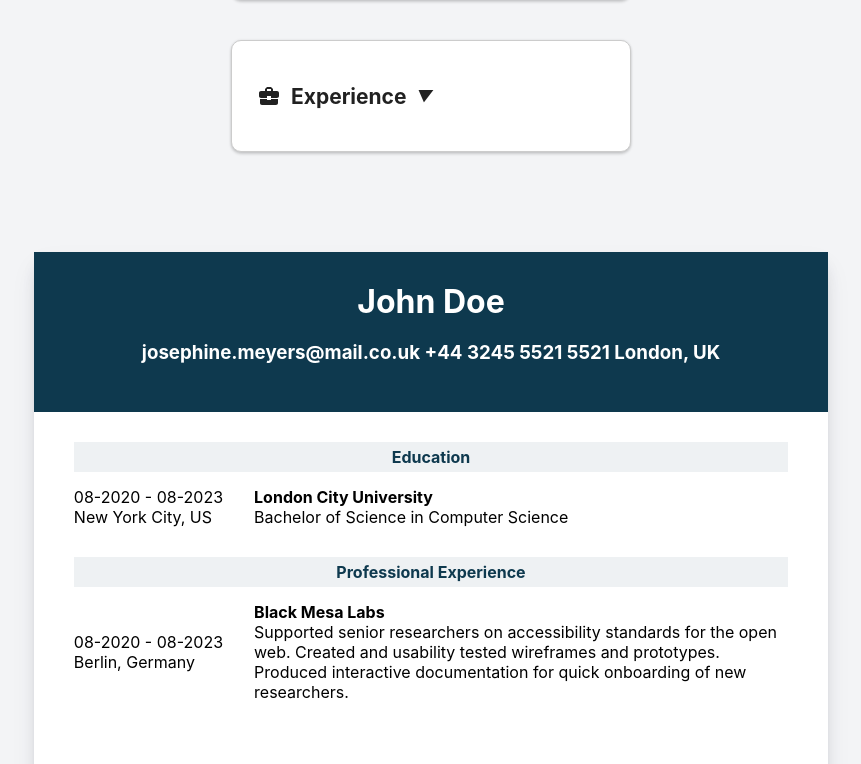
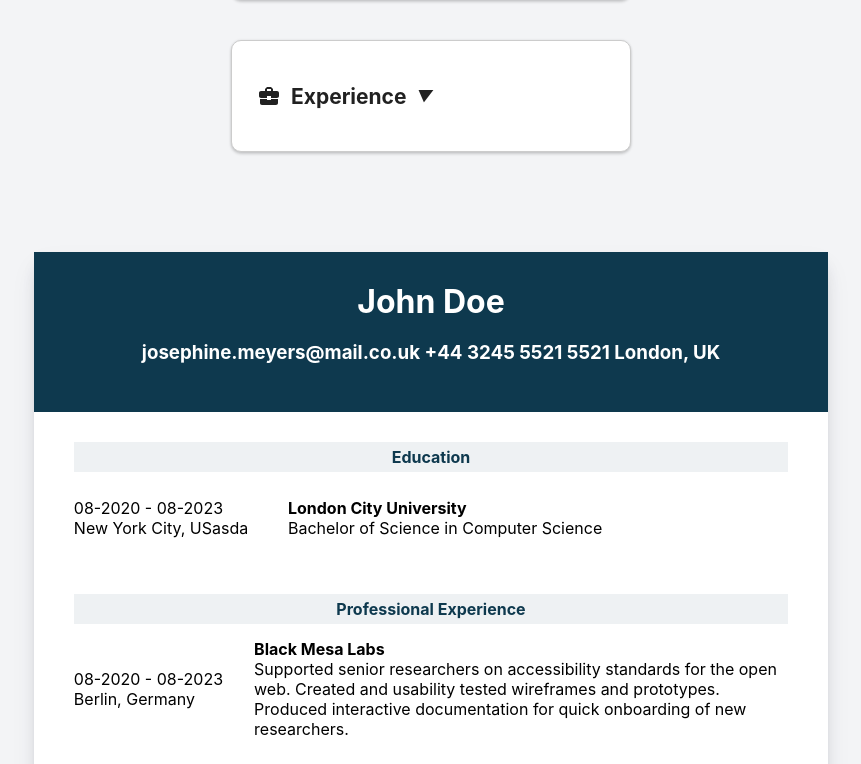
Before and after one commit to jabaaq/CV-Application, a React (Create React App) app: page / in a window 1280 px wide. Shown: the part 675-1439 px from the top of the page, without its empty margins (209-1070 px from the left). Built offline with nearby package versions, Linux system fonts and the light colour scheme.

Commit message:
decided to break the Resume component down into components - that's why I created the EducationItem/ExperienceItem. The EducationItem is already modified

```diff
--- /dev/null
+++ b/src/components/education-item/education-item.css
@@ -0,0 +1,32 @@
+.education-details {
+    display: flex;
+    justify-content: space-evenly;
+    gap: 20px;
+    align-items: center;
+    flex-direction: row;
+    width: 90%;
+    position: relative;
+    right: 2.5em
+}
+
+.education-left-side {
+    width: 40%;
+}
+
+
+.education-right-side {
+    width: 100%
+}
+
+.added-education-information {
+    list-style-type: none;
+    width: 100%;
+}
+
+.information-li {
+    display: flex;
+    align-items: center;
+    gap: 30px;
+    flex-direction: row;
+    margin: 10px 0;
+}
--- /dev/null
+++ b/src/components/education-item/education-item.jsx
@@ -0,0 +1,24 @@
+import './education-item.css';
+
+function EducationItem() {
+  let className = 'information-li';
+
+  return (
+    <li className={className}>
+      <div className='education-left-side'>
+        <div className='education-start-end-date'>{`${'08-2020'} - ${'08-2023'}`}</div>
+        <div className='education-location'>New York City, USasda</div>
+      </div>
+      <div className='education-right-side'>
+        <div className='education-school'>
+          <strong>London City University</strong>
+        </div>
+        <div className='education-degree'>
+          Bachelor of Science in Computer Science
+        </div>
+      </div>
+    </li>
+  );
+}
+
+export { EducationItem };
--- /dev/null
+++ b/src/components/experience-item/experience-item.jsx
@@ -0,0 +1,5 @@
+import './experience-item.css';
+
+function ExperienceItem() {}
+
+export { ExperienceItem };
--- a/src/components/personal-information/personal-Information.jsx
+++ b/src/components/personal-information/personal-Information.jsx
@@ -23,7 +23,7 @@ function PersonalInformation() {
         />
         <label htmlFor='phoneNumber'>Phone number</label>
         <input
-          type='text'
+          type='number'
           id='phoneNumber'
           className='input_field'
           name='phoneNumber'
--- a/src/components/resume/resume.css
+++ b/src/components/resume/resume.css
@@ -52,7 +52,6 @@
     border: 7px;
 }
 
-.education-details,
 .experience-details {
     display: flex;
     justify-content: space-evenly;
@@ -65,8 +64,7 @@
     right: 95 px;
 }
 
-.experience-left-side,
-.education-left-side {
+.experience-left-side {
     width: 30%;
 }
 
--- a/src/components/resume/resume.jsx
+++ b/src/components/resume/resume.jsx
@@ -1,4 +1,5 @@
 import './resume.css';
+import { EducationItem } from '../education-item/education-item';
 
 function Resume() {
   return (
@@ -14,18 +15,9 @@ function Resume() {
       <div className='resume-education'>
         <div className='education-header'>Education</div>
         <div className='education-details'>
-          <div className='education-left-side'>
-            <div className='education-start-end-date'>{`${'08-2020'} - ${'08-2023'}`}</div>
-            <div className='education-location'>New York City, US</div>
-          </div>
-          <div className='education-right-side'>
-            <div className='education-school'>
-              <strong>London City University</strong>
-            </div>
-            <div className='education-degree'>
-              Bachelor of Science in Computer Science
-            </div>
-          </div>
+          <ul className='added-education-information'>
+            <EducationItem />
+          </ul>
         </div>
       </div>
       <div className='resume-experience'>
```
Also changed, not shown: src/components/experience-item/experience-item.css (added).
